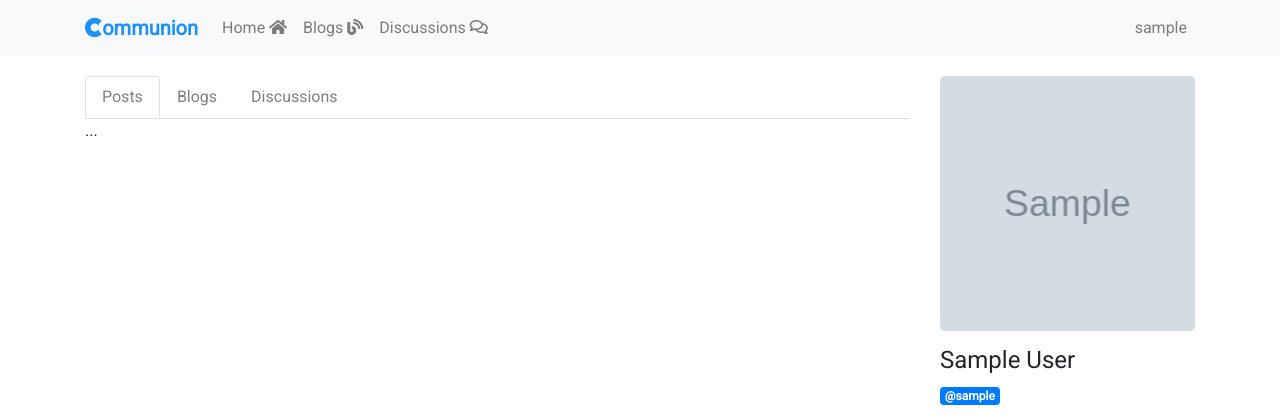
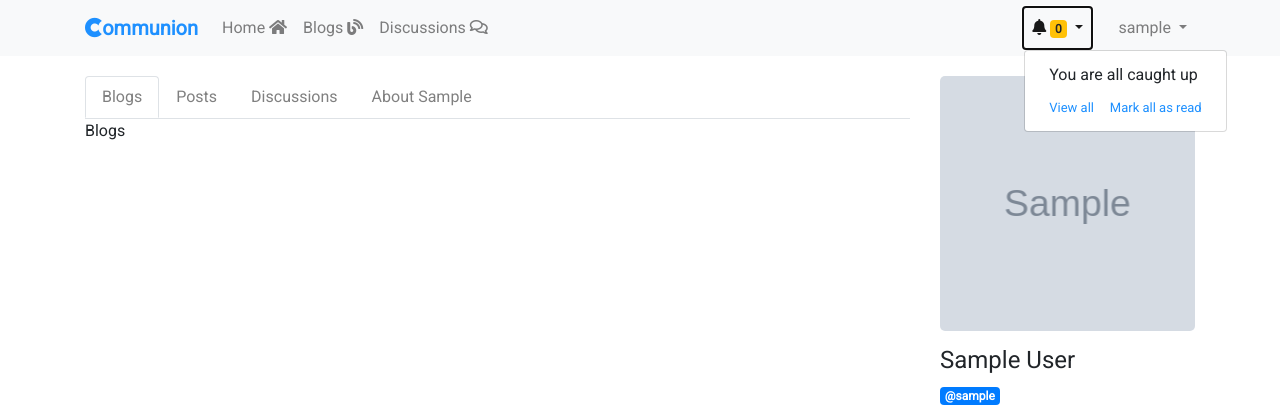
Before and after one commit to AnkitAvi11/blogify, a Django app: a page that uses templates/nav.html in a window 1280 px wide, after a click that opens the changed part. Shown: the top 419 px of the page. Run offline with Django 3.2, Linux system fonts and the light colour scheme; a user stored in the database is signed in; tables that the repository leaves empty hold one stand-in row (values such as "Sample post"); grey boxes marked "Sample" are stand-in pictures; some libraries are stand-ins or nearby versions.

Commit message:
Minor fixes

```diff
--- a/account/models.py
+++ b/account/models.py
@@ -34,6 +34,14 @@ class UserProfile(models.Model) :
 
         super().save(*args, **kwargs)
 
+    def countNotifications(self) :
+        return Notifications.objects.filter(user=self.user).exclude(is_read=True).count()
+
+    def getNotifications(self) :
+        notifications = Notifications.objects.filter(user=self.user).exclude(is_read=True).order_by('-time_created')
+        print(notifications)
+        return notifications[:5]
+
 #   user profile creation automated
 def createProfile(sender, **kwargs) :
     if kwargs['created'] :
--- a/templates/nav.html
+++ b/templates/nav.html
@@ -1,3 +1,4 @@
+{%load humanize%}
 <nav class="navbar navbar-expand-md bg-light navbar-light">
     <div class="container">
         <a class="navbar-brand" href="{%url 'home' %}" style="color: dodgerblue;font-weight:bolder"><i class="fab fa-cuttlefish"></i>ommunion</a>
@@ -19,8 +20,37 @@
 
         <ul class="navbar-nav ml-auto">
             {%if user.is_authenticated%}
-            <li class="nav-item">
-                <a href="#" class="nav-link">{{user.username}}</a>
+            <li class="nav-item dropdown" style="margin-right: 20px;">
+                <a class="nav-link dropdown-toggle" data-toggle="dropdown" href="#" role="button" aria-haspopup="true" aria-expanded="false"><i class="fas fa-bell"></i> <span class="badge badge-warning">{{user.userprofile.countNotifications}}</span>  </a>
+                <div class="dropdown-menu">
+                    {%if user.userprofile.countNotifications <= 0%}
+                    <a href="#" class="dropdown-item">You are all caught up</a>
+                    {%else%}
+                        {%for notification in user.userprofile.getNotifications %}
+                        <a href="{{notification.link}}" class="dropdown-item" style="font-size: 13px;border-bottom:1px solid lightgrey">
+                            <span style="font-weight: bolder;">{{notification}}</span>
+                            <br>
+                            {{notification.time_created|naturaltime}}
+                        </a>
+                        {%endfor%}
+                    {%endif%}
+                    <div class="dropdown-item">
+                        <a href="" style="font-size: 13px;margin-top:10px;color:dodgerblue">View all</a>
+                        &nbsp;&nbsp;
+                        <a href="" style="font-size: 13px;margin-top:10px;color:dodgerblue">Mark all as read</a>
+                    </div>
+                </div>
+            </li>
+            <li class="nav-item dropdown">
+                <a class="nav-link dropdown-toggle" href="#" id="navbarDropdown" role="button" data-toggle="dropdown" aria-haspopup="true" aria-expanded="false">
+                  {{user.username}}
+                </a>
+                <div class="dropdown-menu" aria-labelledby="navbarDropdown">
+                  <a class="dropdown-item" href="#">View profile</a>
+                  <a class="dropdown-item" href="#">Write a blog</a>
+                  <div class="dropdown-divider"></div>
+                  <a class="dropdown-item" href="{%url 'logout' %}">Logout</a>
+                </div>
             </li>
             {%else%}
             <li class="nav-item {%if 'login' in request.path%}active{%endif%}">
--- a/templates/user/profile.html
+++ b/templates/user/profile.html
@@ -5,17 +5,29 @@
         <div class="row">
 
             <div class="col-sm-9">
-                <nav style="position: sticky;top:0px">
+                <nav style="position: sticky;top:0px;z-index:888;background:white;">
                     <div class="nav nav-tabs" id="nav-tab" role="tablist">
-                      <a class="nav-link active" id="nav-home-tab" data-toggle="tab" href="#nav-home" role="tab" aria-controls="nav-home" aria-selected="true" style="color: grey;">Posts</a>
-                      <a class="nav-link" id="nav-profile-tab" data-toggle="tab" href="#nav-profile" role="tab" aria-controls="nav-profile" aria-selected="false" style="color: grey;">Blogs</a>
+                      <a class="nav-link active" id="nav-home-tab" data-toggle="tab" href="#nav-home" role="tab" aria-controls="nav-home" aria-selected="true" style="color: grey;">Blogs</a>
+                      <a class="nav-link" id="nav-profile-tab" data-toggle="tab" href="#nav-profile" role="tab" aria-controls="nav-profile" aria-selected="false" style="color: grey;">Posts</a>
                       <a class="nav-link" id="nav-contact-tab" data-toggle="tab" href="#nav-contact" role="tab" aria-controls="nav-contact" aria-selected="false" style="color: grey;">Discussions</a>
+                      <a class="nav-link" id="nav-more-tab" data-toggle="tab" href="#nav-more" role="tab" aria-controls="nav-more" aria-selected="false" style="color: grey;">About {{user_data.first_name}}</a>
                     </div>
                   </nav>
                   <div class="tab-content" id="nav-tabContent">
-                    <div class="tab-pane fade show active" id="nav-home" role="tabpanel" aria-labelledby="nav-home-tab">...</div>
-                    <div class="tab-pane fade" id="nav-profile" role="tabpanel" aria-labelledby="nav-profile-tab">...</div>
-                    <div class="tab-pane fade" id="nav-contact" role="tabpanel" aria-labelledby="nav-contact-tab">...</div>
+                    <div class="tab-pane fade show active" id="nav-home" role="tabpanel" aria-labelledby="nav-home-tab">
+                        Blogs
+                    </div>
+                    <div class="tab-pane fade" id="nav-profile" role="tabpanel" aria-labelledby="nav-profile-tab">
+                        Posts
+                    </div>
+                    <div class="tab-pane fade" id="nav-contact" role="tabpanel" aria-labelledby="nav-contact-tab">
+                        Discussions
+                    </div>
+                    <div class="tab-pane fade" id="nav-more" role="tabpanel" aria-labelledby="nav-more-tab">
+                        <div class="card">
+                            <div class="card-body">{{user_data.userprofile.bio}}</div>
+                        </div>
+                    </div>
                 </div>
 
             </div>
@@ -37,7 +49,7 @@
                 <p style="font-size:14px;text-align:justify;"><a href="#" style="color: black;">Followers {{followers}}</a> | <a href="#" style="color: black;">Following {{followings}}</a></p>
 
                 {%if user_data.userprofile.bio%}
-                <p style="font-size: 12px;">
+                <p style="font-size: 12px;text-align:justify">
                     {{user_data.userprofile.bio}}
                 </p>
                 {%else%}
@@ -96,5 +108,4 @@
 
         }
     </script>
-
 {%endblock%}
```
